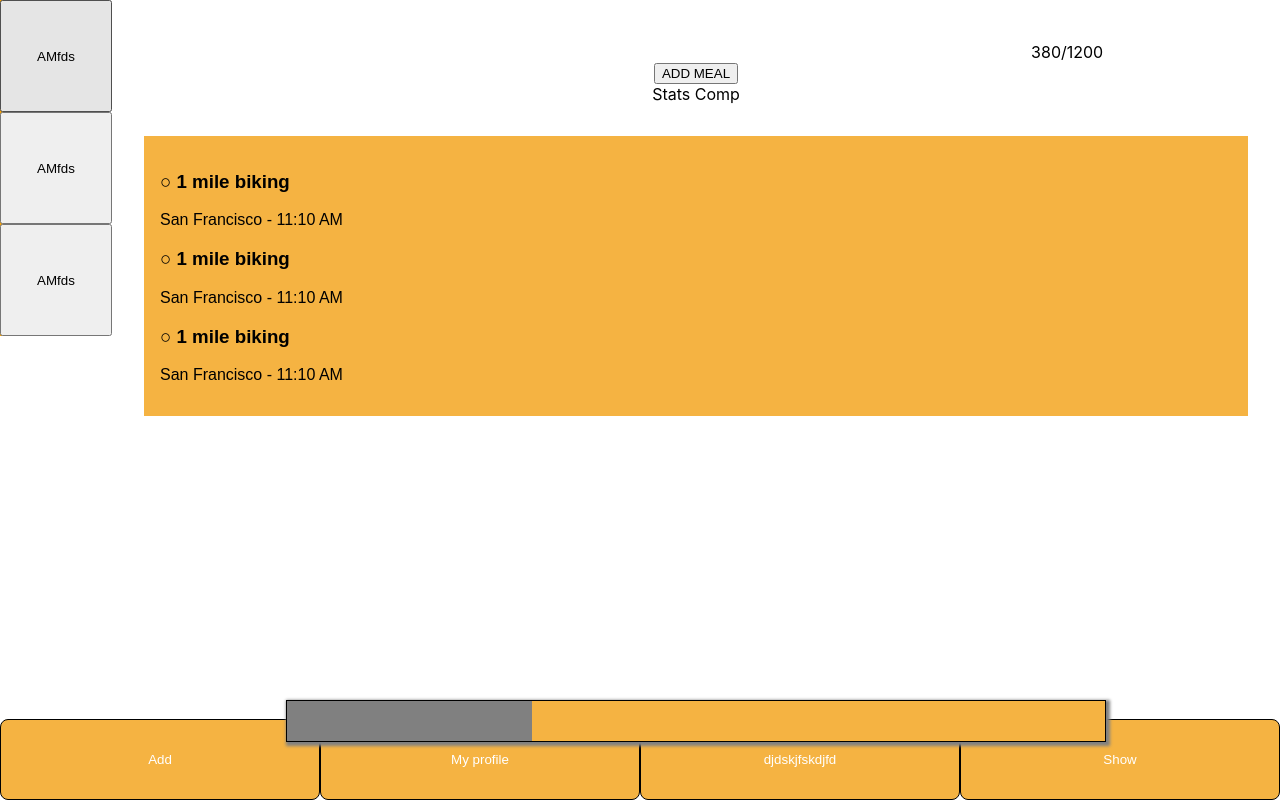
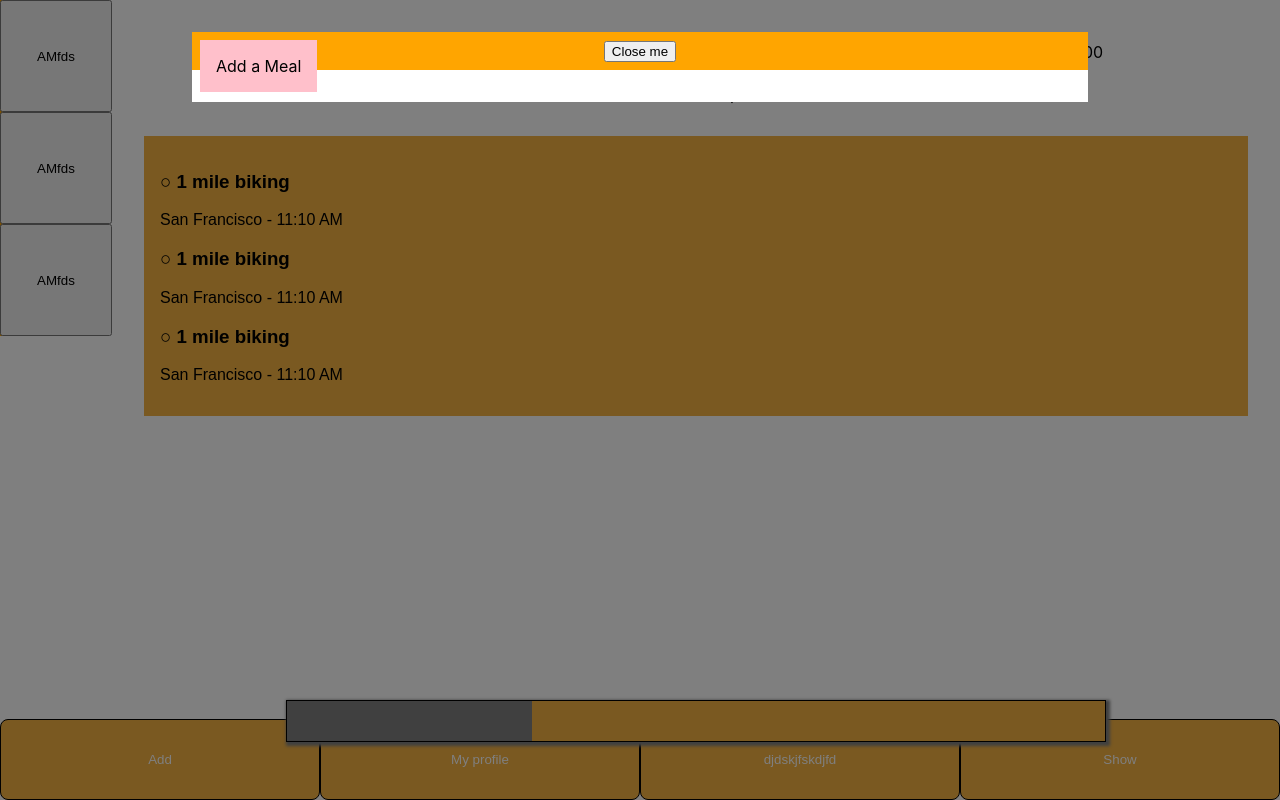
Before and after one commit to javascript-m/react_app, a React (Create React App) app: page / in a window 1280 px wide. Built offline with nearby package versions, Linux system fonts and the light colour scheme; a web font is replaced by a local one.

Commit message:
Popup css try1

```diff
--- a/src/Components/Popup/Popup.css
+++ b/src/Components/Popup/Popup.css
@@ -13,6 +13,20 @@
   width: 70%;
   margin: auto;
   margin-top: 2rem;
-  padding: 2rem;
+  padding-bottom: 2rem;
   background: white;
 }
+
+.popupUpperBar {
+  top: 0;
+  left: 0;
+  background-color: orange;
+  padding: 0.5rem;
+}
+
+.popupUpperBar div {
+  position: absolute;
+  margin-left: 0;
+  padding: 1rem;
+  background-color: pink;
+}
--- a/src/Components/Popup/Popup.js
+++ b/src/Components/Popup/Popup.js
@@ -6,9 +6,9 @@ const Popup = (props) => {
         <div className='popup'>
             <div className='popupInner'>
                 <div className='popupUpperBar'>
-                    <h1>{props.headline}</h1>
+                    <div>{props.headline}</div>
+                    <button onClick={props.close}>Close me</button>
                 </div>
-                <button onClick={props.close}>Close me</button>
             </div>
         </div>
     );
--- a/src/Pages/FoodTracker/AddMeal.js
+++ b/src/Pages/FoodTracker/AddMeal.js
@@ -4,7 +4,7 @@ import Popup from '../../Components/Popup/Popup';
 
 class AddMeal extends Component {
     state = {
-        showPopup: false
+        showPopup: true
     };
 
     openPopup = () => {
```
